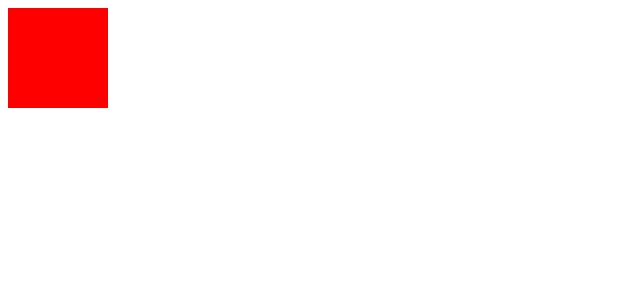
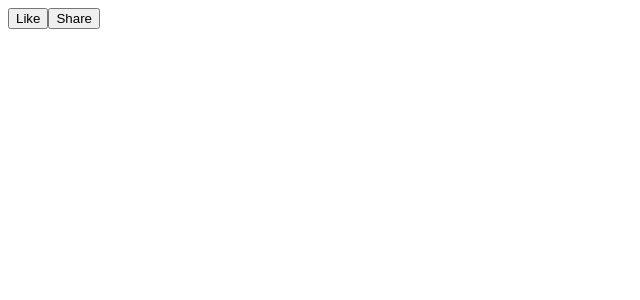
Before and after one commit to guiireal/reactjs-ninja, a React (Create React App) app in the folder sessao_3/: page / in a window 1280 px wide. Shown: the top 300 px of the page, without its empty margins (0-640 px from the left). Built offline with nearby package versions, Linux system fonts and the light colour scheme; the HTML template or start-up script is replaced by a standard one.

Commit message:
Composition

```diff
--- a/sessao_3/src/App.js
+++ b/sessao_3/src/App.js
@@ -1,12 +1,12 @@
 import React from 'react';
-import Title, { TitleExp } from './Title';
-import Square from './Square';
-
+import LikeButton from './LikeButton'
+import ShareButton from './ShareButton'
 
 const App = () => {
     return (
-        <div className='container' onClick={() => {alert('clicou')}}>
-            <Square />
+        <div>
+            <LikeButton />
+            <ShareButton />
         </div>
     );
 }
--- /dev/null
+++ b/sessao_3/src/Button.js
@@ -0,0 +1,7 @@
+import React from 'react';
+
+const Button = ({children}) => (
+    <button>{children}</button>
+);
+
+export default Button;
--- /dev/null
+++ b/sessao_3/src/LikeButton.js
@@ -0,0 +1,8 @@
+import React from 'react';
+import Button from './Button'
+
+const LikeButton = () => (
+    <Button>Like</Button>
+)
+
+export default LikeButton;
--- /dev/null
+++ b/sessao_3/src/ShareButton.js
@@ -0,0 +1,8 @@
+import React from 'react';
+import Button from './Button'
+
+const ShareButton = () => (
+    <Button>Share</Button>
+);
+
+export default ShareButton;
```
